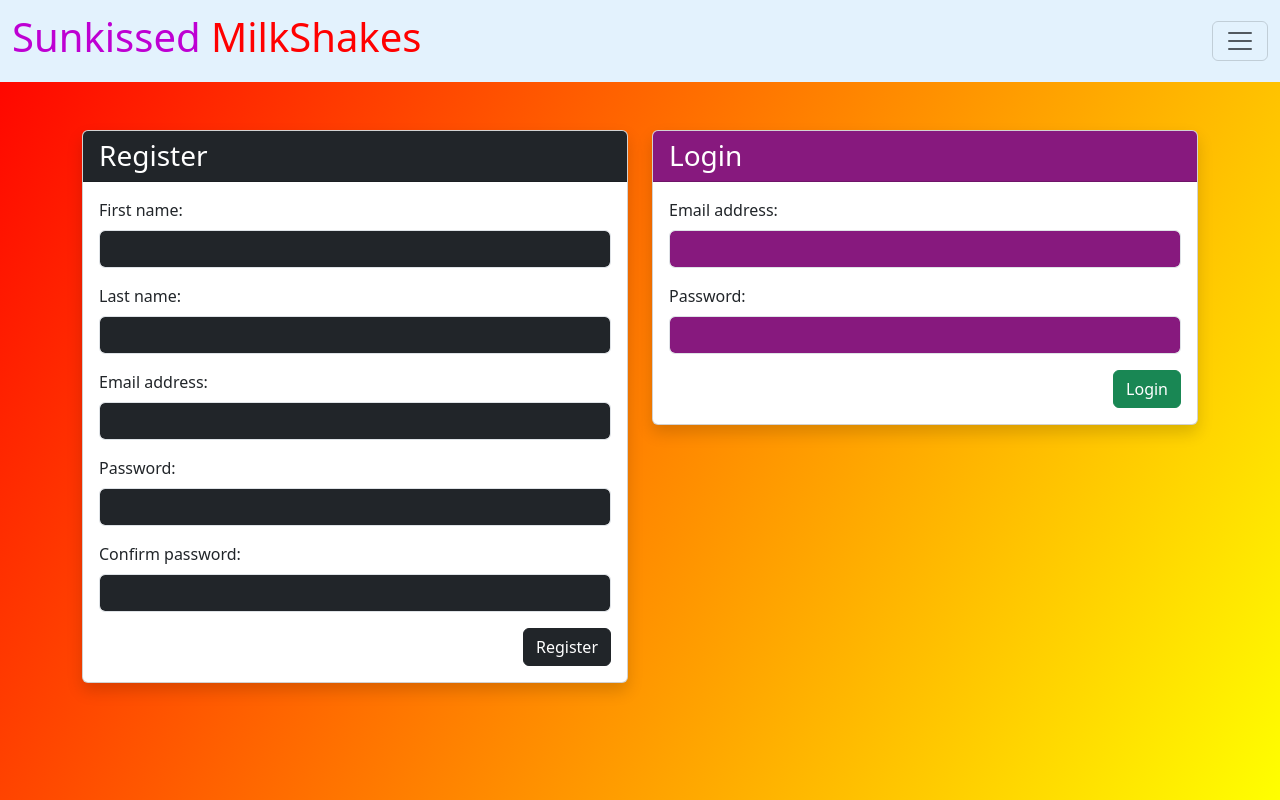
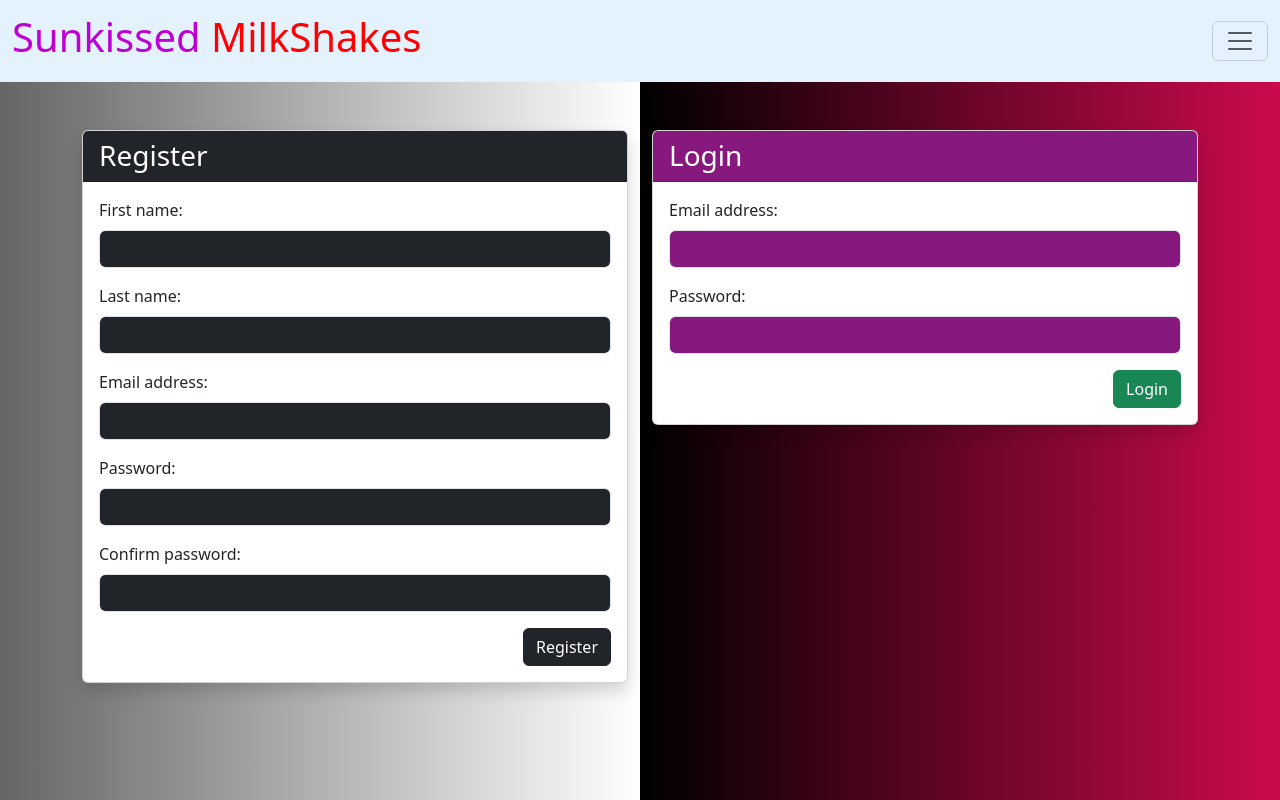
Before and after one commit to PaulDeUlloa/Sunkissed-Milkshakes-Python, a Flask app: page / in a window 1280 px wide. Run offline with Flask 3, Linux system fonts and the light colour scheme.

Commit message:
background colors adjusted

```diff
--- a/flask_app/templates/index.html
+++ b/flask_app/templates/index.html
@@ -9,7 +9,7 @@
 
 </head>
 
-<body style="background-image: linear-gradient(120deg, red, yellow); min-height: 100vh;">
+<body style="background-image: linear-gradient(to right, rgb(101, 101, 101) 0%, rgb(255, 255, 255) 50%, black 50%, rgb(204, 10, 78) 100% ); min-height: 100vh;">
     <nav class="navbar" style="background-color: #e3f2fd;">
         <div class="container-fluid">
             <a class="navbar-brand" href="/shakes"><h1 style="color:rgb(190, 0, 211);">Sunkissed <span style="color:rgb(255, 0, 0);">MilkShakes</span></h1></a>
```
